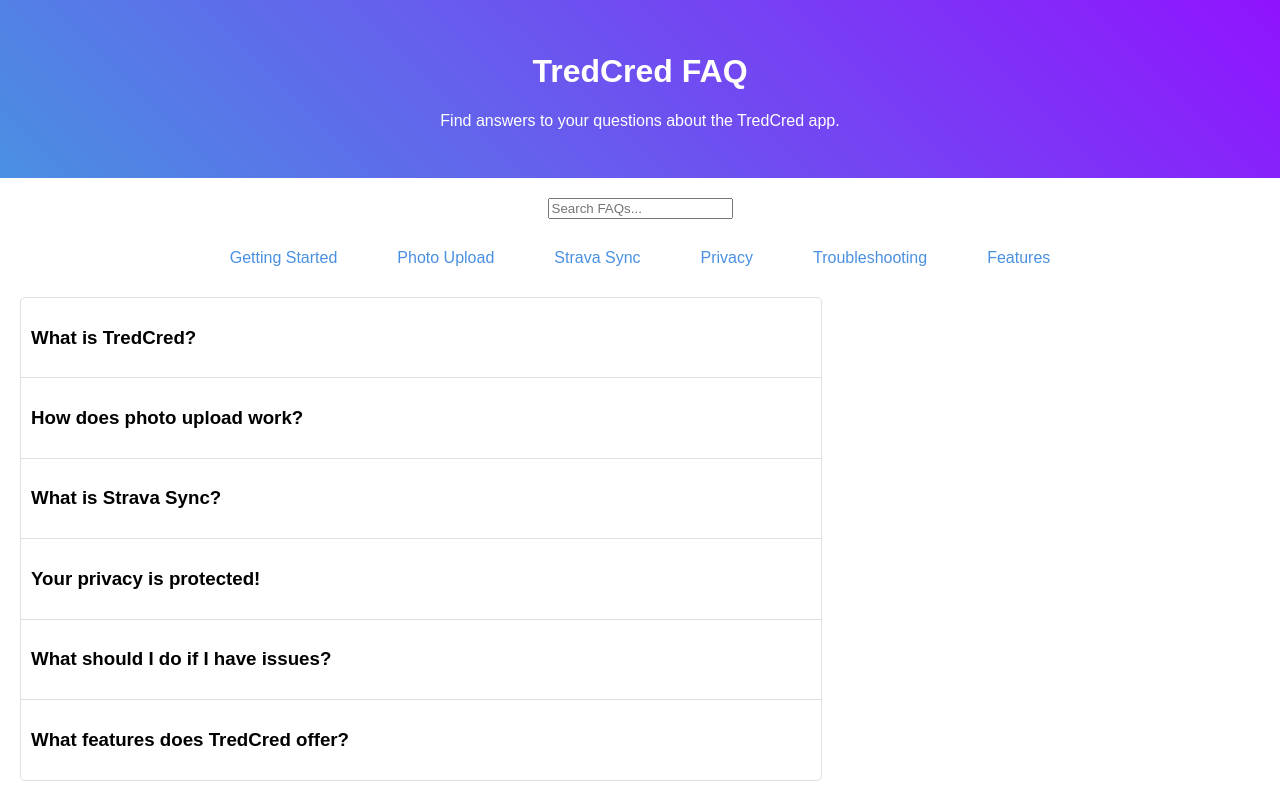
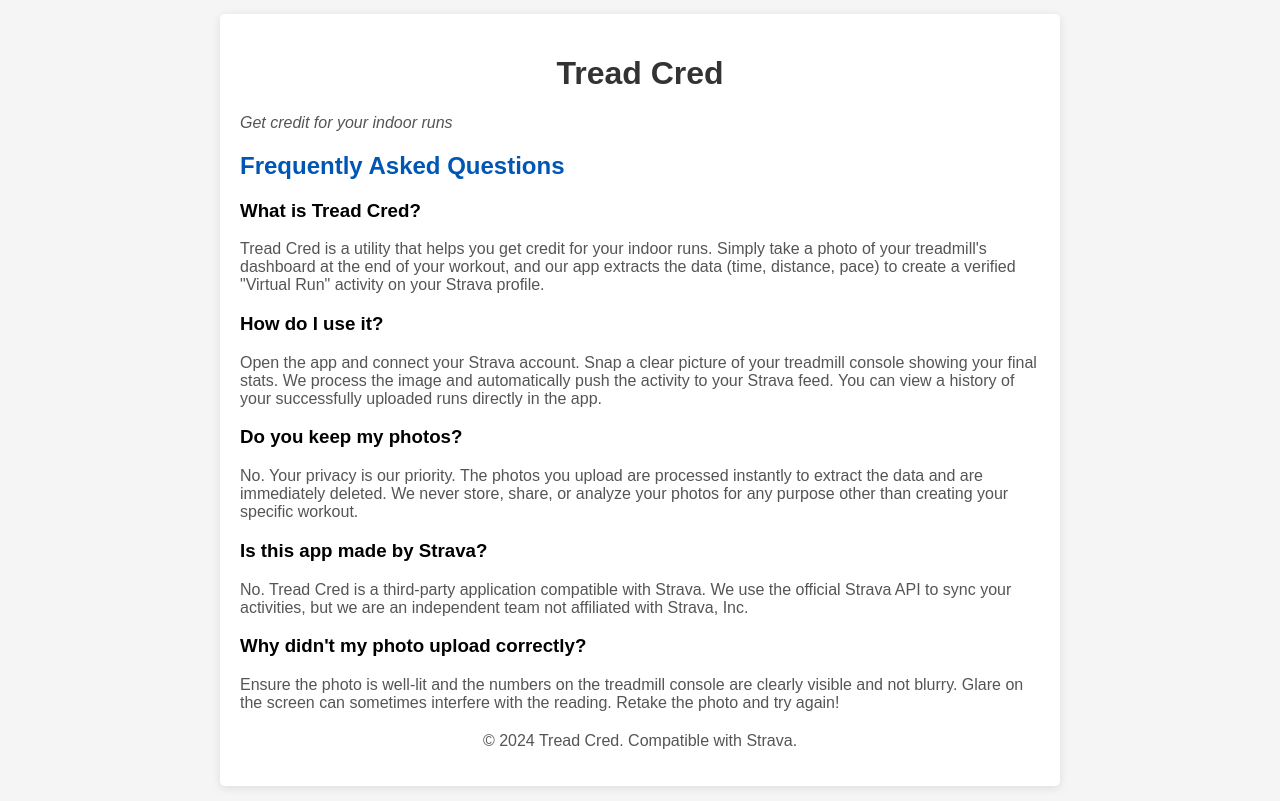
Before and after one commit to LucianNovo/tredcredsupport, a plain HTML site: page index.html in a window 1280 px wide. Drawn offline with Linux system fonts and the light colour scheme.

Commit message:
Update index.html to replace content with Tread Cred FAQ page

```diff
--- a/index.html
+++ b/index.html
@@ -3,119 +3,60 @@
 <head>
     <meta charset="UTF-8">
     <meta name="viewport" content="width=device-width, initial-scale=1.0">
-    <title>TredCred FAQ</title>
+    <title>Tread Cred</title>
     <style>
         body {
             font-family: Arial, sans-serif;
             margin: 0;
             padding: 0;
-        }
-        header {
-            background: linear-gradient(45deg, #4a90e2, #9013fe);
-            color: white;
-            text-align: center;
-            padding: 2em 0;
-            position: sticky;
-            top: 0;
-            z-index: 1000;
-        }
-        nav {
             display: flex;
             justify-content: center;
-            margin: 20px 0;
+            align-items: center;
+            height: 100vh;
+            background-color: #f5f5f5;
         }
-        .tab {
-            margin: 0 10px;
-            padding: 10px 20px;
-            background: #ffffff;
-            color: #4a90e2;
+        .container {
+            max-width: 800px;
+            padding: 20px;
+            background-color: #fff;
+            box-shadow: 0 2px 10px rgba(0, 0, 0, 0.1);
             border-radius: 5px;
-            cursor: pointer;
-            transition: background 0.3s;
         }
-        .tab:hover {
-            background: #e0e0e0;
+        h1 {
+            text-align: center;
+            color: #333;
         }
-        .search {
-            margin: 20px;
+        h2 {
+            color: #0056b3;
+        }
+        p {
+            color: #555;
+        }
+        footer {
             text-align: center;
-        }
-        .faq {
-            margin: 20px;
-            max-width: 800px;
-            border: 1px solid #e0e0e0;
-            border-radius: 5px;
-            overflow: hidden;
-        }
-        .faq-item {
-            border-top: 1px solid #e0e0e0;
-            padding: 10px;
-            cursor: pointer;
-        }
-        .faq-item:first-child {
-            border-top: none;
-        }
-        .content {
-            display: none;
-            padding: 10px 15px;
-            background: #f9f9f9;
-        }
-        @media (max-width: 600px) {
-            .tab {
-                margin: 5px;
-                padding: 8px 15px;
-            }
+            margin-top: 20px;
+            color: #999;
         }
     </style>
 </head>
 <body>
-    <header>
-        <h1>TredCred FAQ</h1>
-        <p>Find answers to your questions about the TredCred app.</p>
-    </header>
-    <div class="search">
-        <input type="text" id="searchBox" placeholder="Search FAQs..." />
+    <div class="container">
+        <h1>Tread Cred</h1>
+        <p><em>Get credit for your indoor runs</em></p>
+        <h2>Frequently Asked Questions</h2>
+        <h3>What is Tread Cred?</h3>
+        <p>Tread Cred is a utility that helps you get credit for your indoor runs. Simply take a photo of your treadmill's dashboard at the end of your workout, and our app extracts the data (time, distance, pace) to create a verified "Virtual Run" activity on your Strava profile.</p>
+        <h3>How do I use it?</h3>
+        <p>Open the app and connect your Strava account. Snap a clear picture of your treadmill console showing your final stats. We process the image and automatically push the activity to your Strava feed. You can view a history of your successfully uploaded runs directly in the app.</p>
+        <h3>Do you keep my photos?</h3>
+        <p>No. Your privacy is our priority. The photos you upload are processed instantly to extract the data and are immediately deleted. We never store, share, or analyze your photos for any purpose other than creating your specific workout.</p>
+        <h3>Is this app made by Strava?</h3>
+        <p>No. Tread Cred is a third-party application compatible with Strava. We use the official Strava API to sync your activities, but we are an independent team not affiliated with Strava, Inc.</p>
+        <h3>Why didn't my photo upload correctly?</h3>
+        <p>Ensure the photo is well-lit and the numbers on the treadmill console are clearly visible and not blurry. Glare on the screen can sometimes interfere with the reading. Retake the photo and try again!</p>
+        <footer>
+            <p>© 2024 Tread Cred. Compatible with Strava.</p>
+        </footer>
     </div>
-    <nav>
-        <div class="tab">Getting Started</div>
-        <div class="tab">Photo Upload</div>
-        <div class="tab">Strava Sync</div>
-        <div class="tab">Privacy</div>
-        <div class="tab">Troubleshooting</div>
-        <div class="tab">Features</div>
-    </nav>
-    <div class="faq">
-        <div class="faq-item" onclick="toggleContent(this)">
-            <h3>What is TredCred?</h3>
-            <div class="content"><p>TredCred is an app that connects your treadmill workouts to Strava!</p></div>
-        </div>
-        <div class="faq-item" onclick="toggleContent(this)">
-            <h3>How does photo upload work?</h3>
-            <div class="content"><p>You can upload photos from your workouts, and they will be shared with your Strava profile.</p></div>
-        </div>
-        <div class="faq-item" onclick="toggleContent(this)">
-            <h3>What is Strava Sync?</h3>
-            <div class="content"><p>Strava Sync allows you to automatically share your treadmill workouts on Strava right after completion.</p></div>
-        </div>
-        <div class="faq-item" onclick="toggleContent(this)">
-            <h3>Your privacy is protected!</h3>
-            <div class="content"><p>Your photos are never stored on our servers. TredCred guarantees that your data remains private.</p></div>
-        </div>
-        <div class="faq-item" onclick="toggleContent(this)">
-            <h3>What should I do if I have issues?</h3>
-            <div class="content"><p>If you encounter any problems, please check our troubleshooting guide or contact support.</p></div>
-        </div>
-        <div class="faq-item" onclick="toggleContent(this)">
-            <h3>What features does TredCred offer?</h3>
-            <div class="content"><p>TredCred offers various features including workout tracking, progress monitoring, and workout sharing.</p></div>
-        </div>
-        <!-- Add more FAQ items as needed -->
-    </div>
-    <script>
-        function toggleContent(item) {
-            const content = item.querySelector('.content');
-            content.style.display = content.style.display === "block" ? "none" : "block";
-        }
-    </script>
 </body>
 </html>
```
